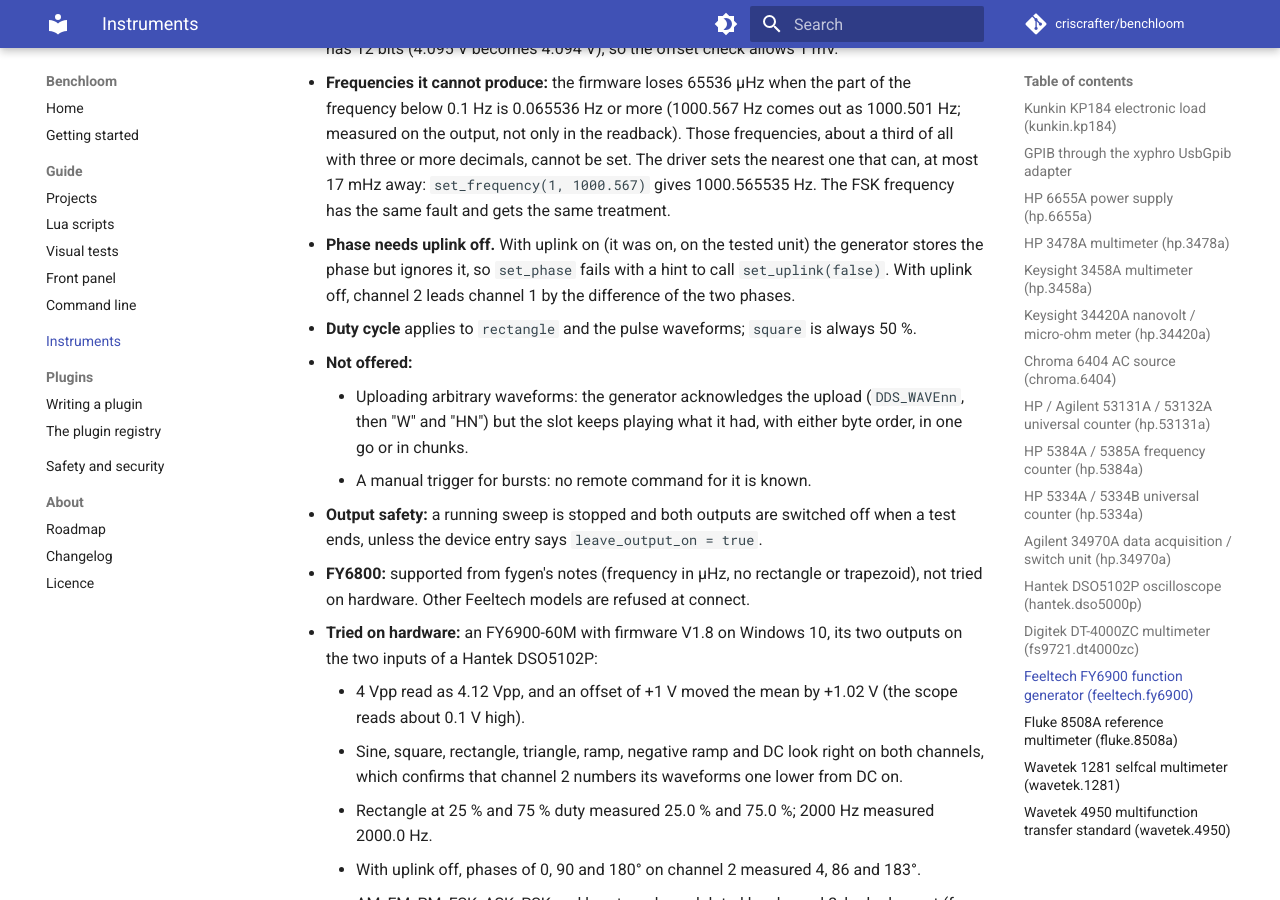
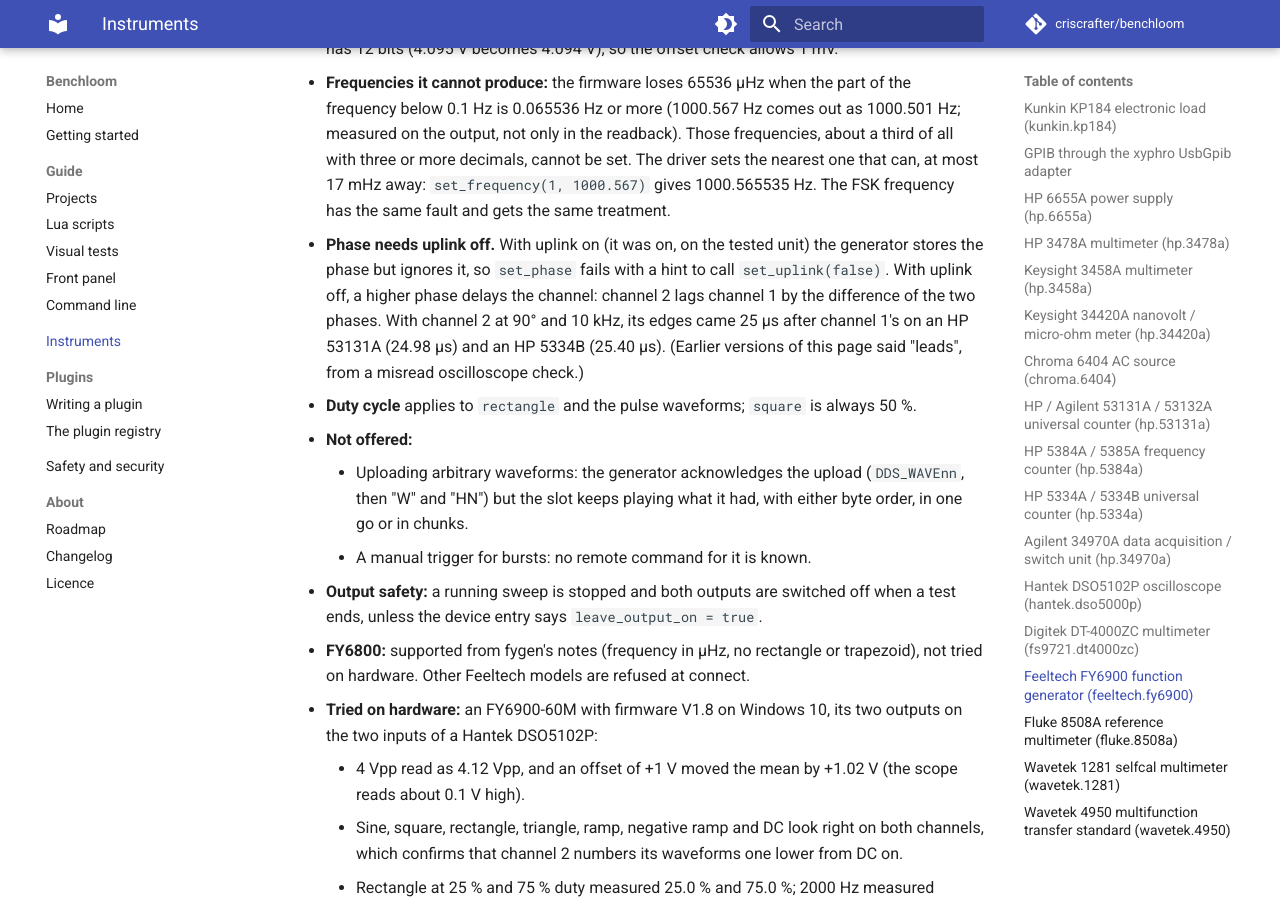
Before and after one commit to criscrafter/benchloom, an MkDocs documentation site: the page built from docs/INSTRUMENTS.md, in a window 1280 px wide and 900 px high, scrolled down 18403 px. Built offline with MkDocs 1.6.1 and Material for MkDocs 9.7.7, drawn with Linux system fonts in a browser that asks for light colours; comment, search, counter and statistics services are not loaded.

Commit message:
FY6900: a higher phase delays the channel (channel 2 lags, not leads)
set_phase, the driver notes and docs/INSTRUMENTS.md said channel 2 leads
channel 1 by the phase difference, from a misread oscilloscope check. An HP
53131A (24.98 us, phase +90.02 deg) and an HP 5334B (25.40 us) both measured
channel 2 at 90 deg as a quarter period behind channel 1 at 10 kHz.

```diff
--- a/docs/INSTRUMENTS.md
+++ b/docs/INSTRUMENTS.md
@@ -781,8 +781,11 @@ USB instrument (USBTMC). Benchloom can talk to it without a vendor VISA.
   same fault and gets the same treatment.
 - **Phase needs uplink off.** With uplink on (it was on, on the tested unit) the
   generator stores the phase but ignores it, so `set_phase` fails with a hint
-  to call `set_uplink(false)`. With uplink off, channel 2 leads channel 1 by the
-  difference of the two phases.
+  to call `set_uplink(false)`. With uplink off, a higher phase delays the
+  channel: channel 2 lags channel 1 by the difference of the two phases. With
+  channel 2 at 90° and 10 kHz, its edges came 25 µs after channel 1's on an HP
+  53131A (24.98 µs) and an HP 5334B (25.40 µs). (Earlier versions of this page
+  said "leads", from a misread oscilloscope check.)
 - **Duty cycle** applies to `rectangle` and the pulse waveforms; `square` is
   always 50 %.
 - **Not offered:**
```
Also changed, not shown: CHANGELOG.md (+4 -0 lines), 1 other file.
